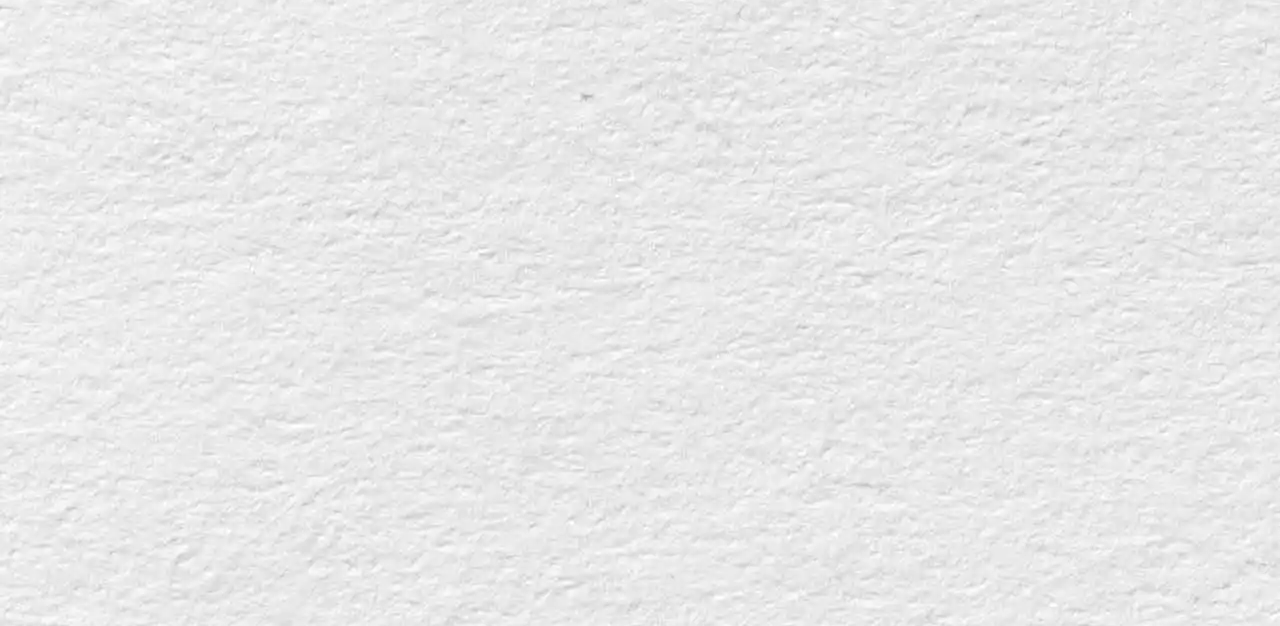
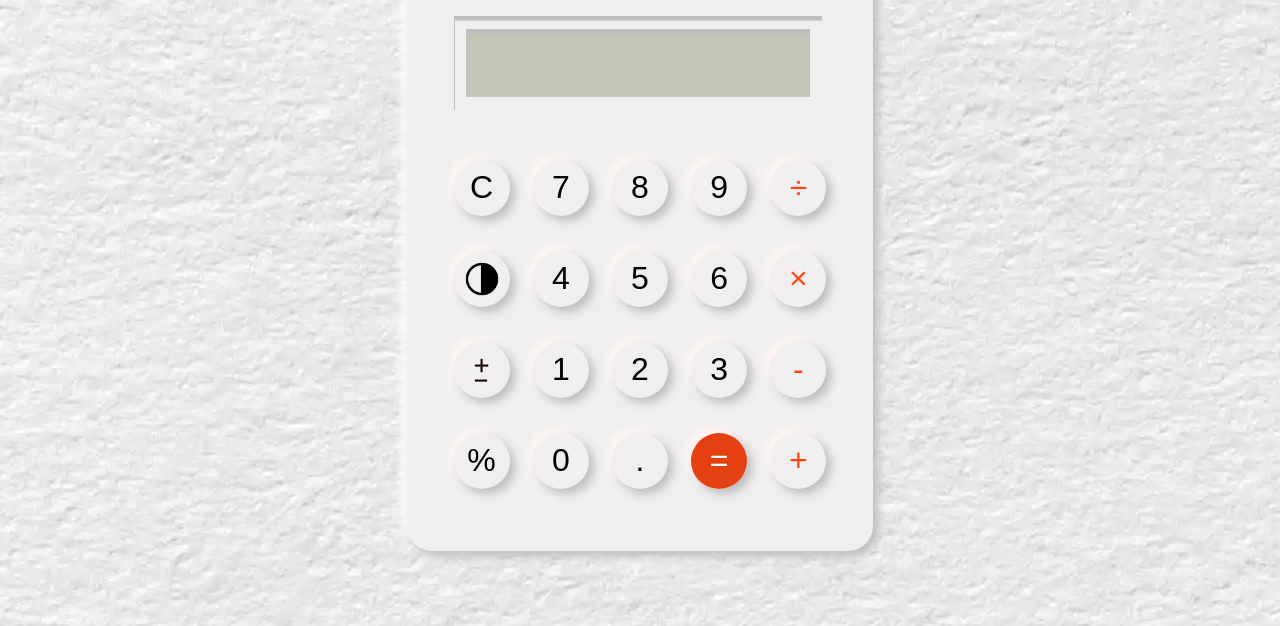
Before and after one commit to ischar/calculator, a plain HTML site: page index.html in a window 1280 px wide. Shown: the part 174-800 px from the top of the page. Drawn offline with Linux system fonts and the light colour scheme; a web font is replaced by a local one.

Commit message:
Feat: "Add Form of calculator"
- 계산기의 형태 및 css 추가
- 수정사항
  * 버튼 이미지 파일명 수정

```diff
--- a/index.html
+++ b/index.html
@@ -7,6 +7,62 @@
     <title>Calc</title>
 </head>
 <body>
+    <div id="container">
+        <div class="calc">
+            <div class="content">
+                <div id="title">
+                    <h1>Calc</h1>
+                </div>
+                <div class="output">
+                    <div class="output-display">
+                        <h3></h3>
+                    </div>
+                </div>
+                <div id="buttons">
+                    <div class="buttons-wrap">
+                        <div class="button"><p>C</p></div>
+                        <div class="button"><p>7</p></div>
+                        <div class="button"><p>8</p></div>
+                        <div class="button"><p>9</p></div>
+                        <div class="button">
+                            <div class="for-basic-operations">÷</div>
+                        </div>
+                    </div>
+                    <div class="buttons-wrap">
+                        <div class="button">
+                            <img src="/assets/toggle-mode-button.png" alt="toggle-mode-button" id="toggle-mode">
+                        </div>
+                        <div class="button"><p>4</p></div>
+                        <div class="button"><p>5</p></div>
+                        <div class="button"><p>6</p></div>
+                        <div class="button">
+                            <div class="for-basic-operations">×</div>
+                        </div>
+                    </div>
+                    <div class="buttons-wrap">
+                        <div class="button">
+                            <img src="/assets/toggle-number-button.png" alt="toggle-number-button" id="toggle-number">
+                        </div>
+                        <div class="button"><p>1</p></div>
+                        <div class="button"><p>2</p></div>
+                        <div class="button"><p>3</p></div>
+                        <div class="button">
+                            <div class="for-basic-operations">-</div>
+                        </div>
+                    </div>
+                    <div class="buttons-wrap">
+                        <div class="button"><p>%</p></div>
+                        <div class="button"><p>0</p></div>
+                        <div class="button"><p>.</p></div>
+                        <div class="button"><div id="calculate-button"><p>=</p></div></div>
+                        <div class="button">
+                            <div class="for-basic-operations">+</div>
+                        </div>
+                    </div>
+                </div>
+            </div>
+        </div>
+    </div>
     <script src="/scripts/script.js"/>
 </body>
 </html>
--- a/styles/style.css
+++ b/styles/style.css
@@ -1,4 +1,126 @@
+@import url('https://fonts.googleapis.com/css2?family=Electrolize&display=swap');
+
+:root {
+    --fg-yellow-green1: #C3C5B7;
+    --fg-white1: #FFF5F2;
+    --fg-white2: #FFFFFF;
+    --fg-grey1: #F0EEEF;
+    --fg-grey2: #bebebe;
+    --fg-black1: #1A0702;
+    --fg-red1: #E54011;
+    --fg-red2: #FF4713;
+    --sd-black1: #00000040;
+}
+
 body {
     background-image : url('/assets/background.webp');
+    font-family: 'Electrolize', sans-serif;
+    font-style: normal;
+    font-weight: 400;
+    margin: 0;
+    padding: 0;
+}
 
+#container {
+    display: grid;
+    place-items: center;
+    min-height:100vh;
 }
+
+.calc {
+    box-shadow:5px 5px 10px var(--fg-grey2), -5px -5px 10px var(--fg-white2);
+    border-radius: 25px 25px 25px 25px;
+    background-color: var(--fg-grey1);
+    width: 466px;
+    height: 650px;
+}
+
+.content {
+    margin-left: 10%;
+    margin-right: 10%;
+}
+
+.output {
+    box-shadow: inset 0.5px 4px 0.5px 0.5px var(--fg-grey2);
+    background-color: var(--fg-grey1);
+    justify-content: center;
+    align-items: center;
+    display: flex;
+    width: 368px;
+    height: 94px;
+}
+
+.output-display {
+    box-shadow: inset 0.5px 4px 0.5px 0.5px var(--fg-grey2);
+    background-color: var(--fg-yellow-green1);
+    justify-content: right;
+    align-items: center;
+    display: flex;
+    width: 344px;
+    height: 68px;
+}
+
+.output-display h3 {
+    text-shadow: 1px 1px 7px var(--);
+    font-size: 32px;
+    margin-right: 5%;
+}
+
+#title h1 {
+    font-family: 'Electrolize';
+    font-size: 46px;
+}
+
+#buttons {
+    margin-top: 50px;
+}
+
+.buttons-wrap {
+    justify-content: space-between;
+    align-items: center;
+    display: flex;
+}
+
+.button {
+    box-shadow:5px 5px 10px var(--fg-grey2), -5px -5px 10px var(--fg-white1);
+    justify-content: center;
+    align-items: center;
+    text-align: center;
+    border-radius: 50%;
+    margin-bottom: 35px;
+    display: flex;
+    font-size: 32px;
+    width: 56px;
+    height: 56px;
+}
+
+.button p {
+    -ms-user-select: none;
+    -moz-user-select: -moz-none;
+    -webkit-user-select: none;
+    -khtml-user-select: none;
+    user-select: none;
+}
+
+.button .for-basic-operations {
+    color: var(--fg-red2);
+}
+
+.button #calculate-button {
+    background-color: var(--fg-red1);
+    justify-content: center;
+    align-items: center;
+    border-radius: 50%;
+    display: flex;
+    width:100%;
+    height: 100%;
+}
+
+#calculate-button p {
+    color: var(--fg-white2);
+}
+
+#toggle-mode {
+    width: 40px;
+    height: 40px;
+}
```
Also changed, not shown: assets/toggle-mode-button.png (renamed from assets/mode-toggle-button.png), assets/toggle-number-button.png (added).
